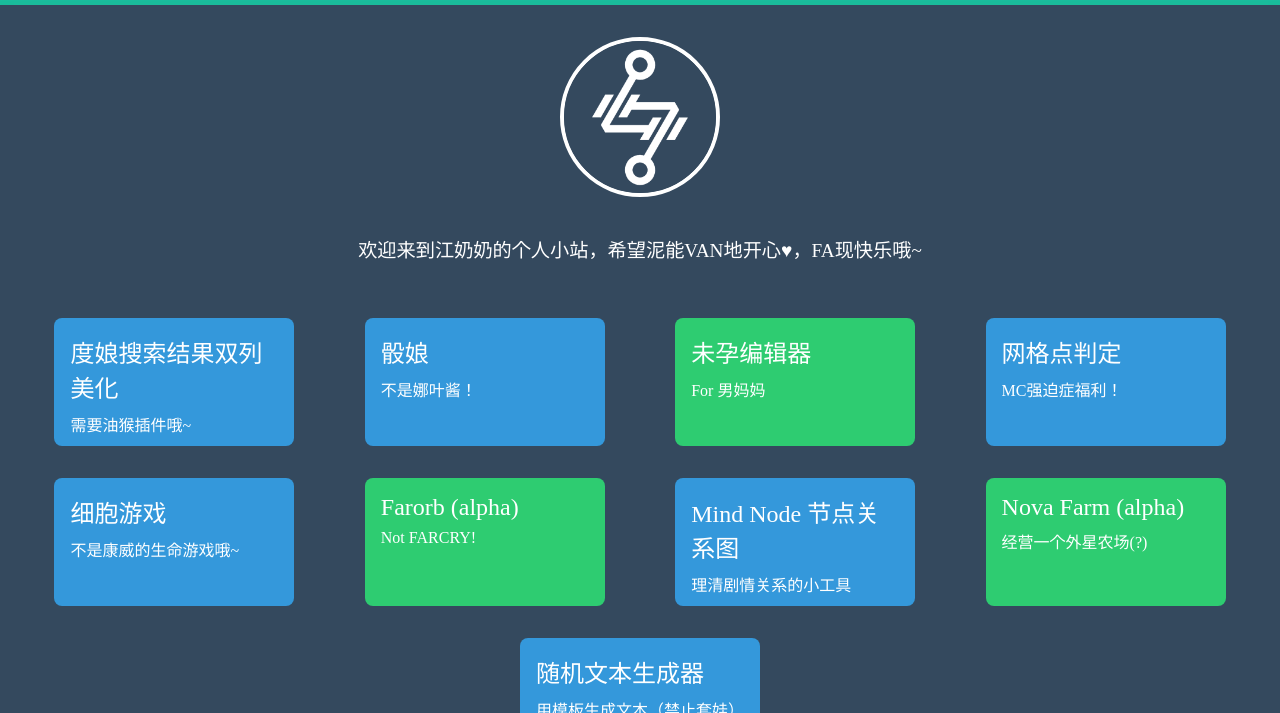
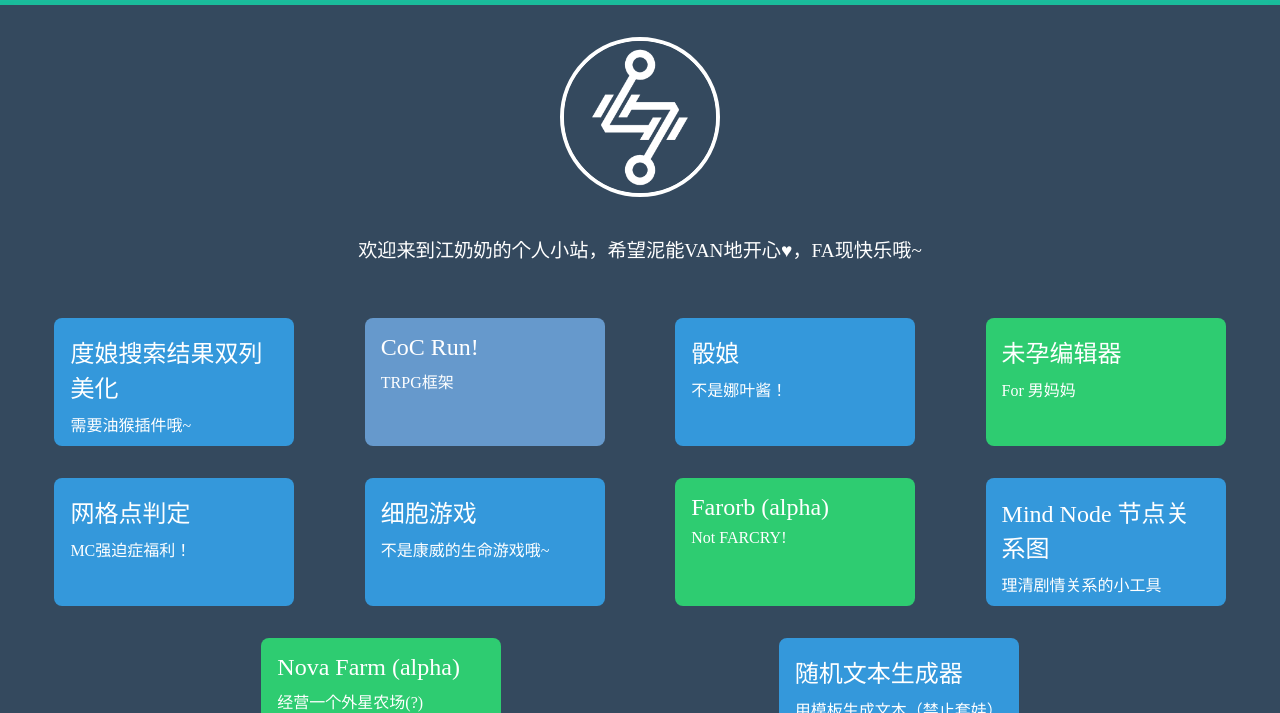
Before and after one commit to TheRiverElder/theriverelder.github.io, a plain HTML site: page index.html in a window 1280 px wide. Shown: the part 87-800 px from the top of the page. Drawn offline with Linux system fonts and the light colour scheme.

Commit message:
Add coc-run to index.html

```diff
--- a/index.html
+++ b/index.html
@@ -189,6 +189,11 @@
         link: 'https://greasyfork.org/zh-CN/scripts/405784-%E7%99%BE%E5%BA%A6%E6%90%9C%E7%B4%A2%E9%A1%B5%E9%9D%A2%E5%8F%8C%E5%88%97%E7%BE%8E%E5%8C%96',
         state: 'published'
     }, {
+        name: 'CoC Run!',
+        subname: 'TRPG框架',
+        link: '/coc-run/',
+        state: 'beta'
+    }, {
         name: '骰娘',
         subname: '不是娜叶酱！',
         link: '/dice/',
```
